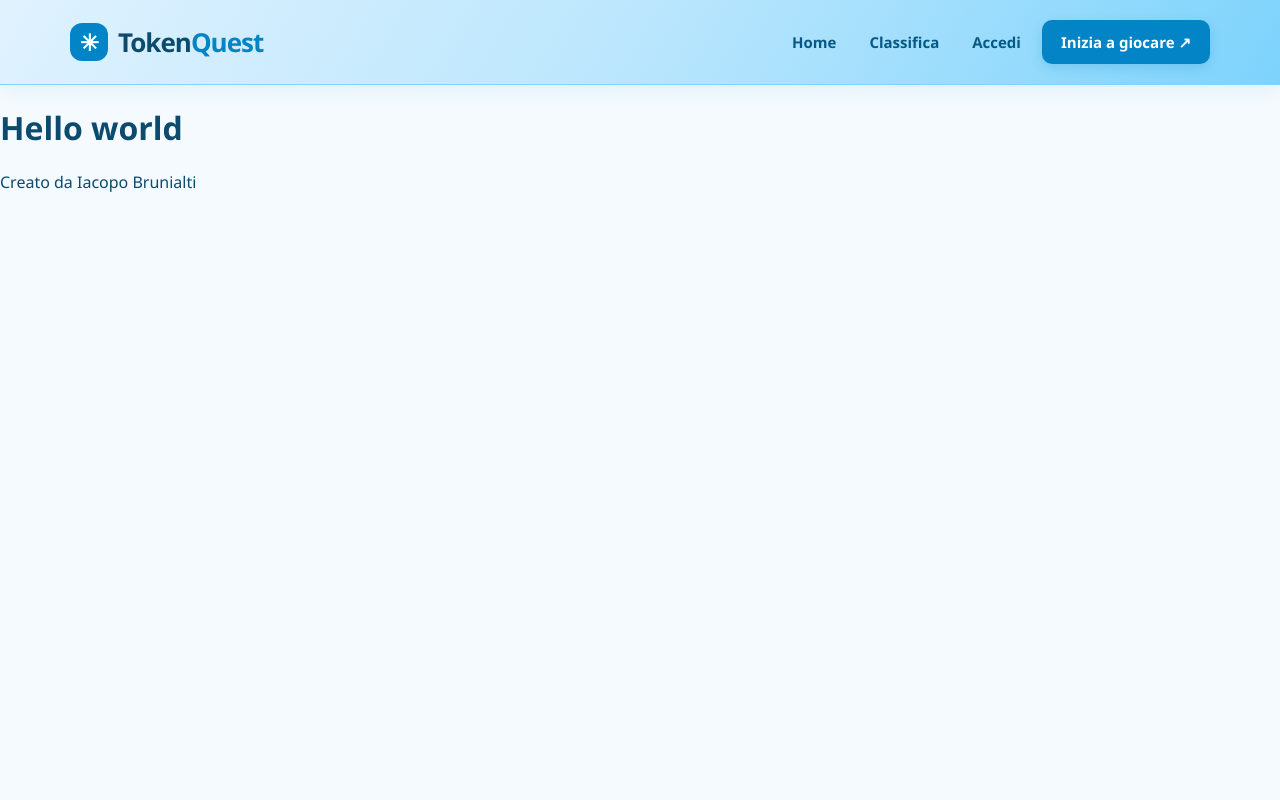
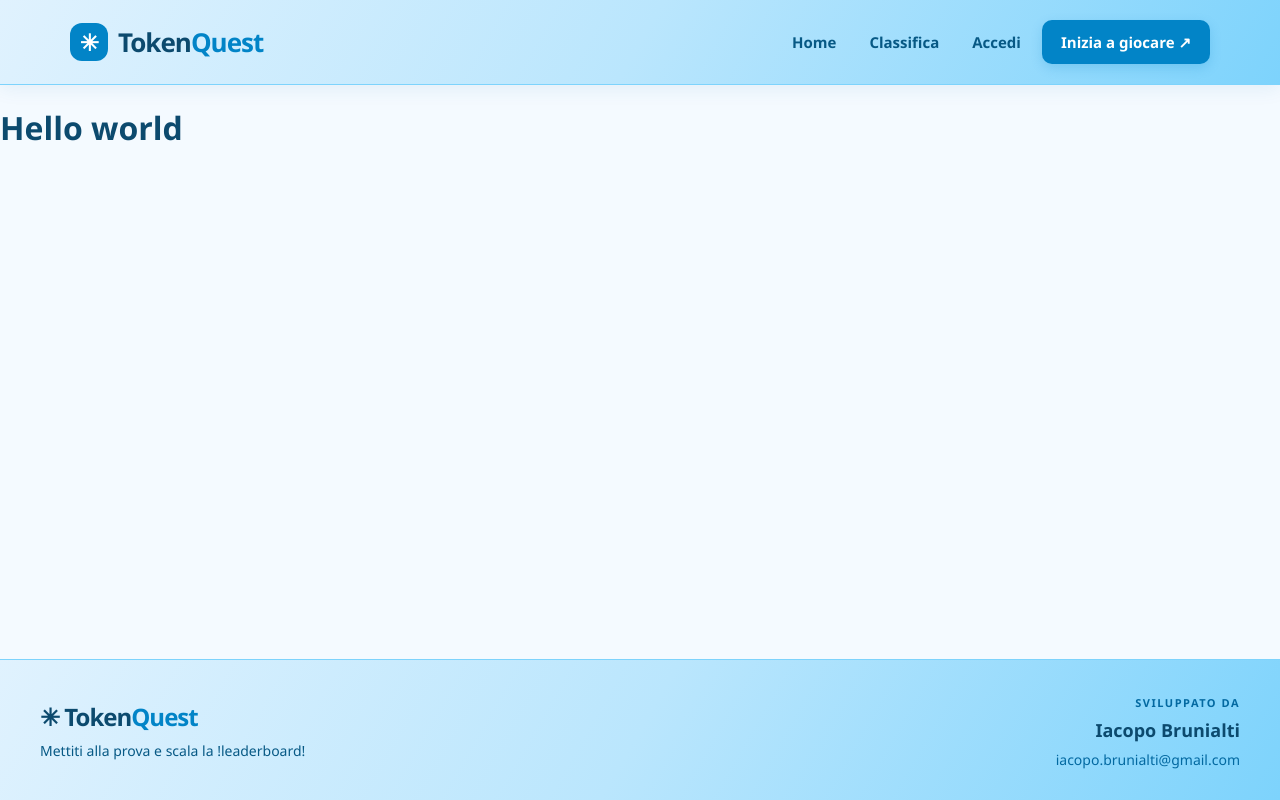
Before and after one commit to iacmee/TokenQuest, a Flask app: page / in a window 1280 px wide. Run offline with Flask 3, Linux system fonts and the light colour scheme.

Commit message:
[NEW] footer and main added

```diff
--- a/static/style.css
+++ b/static/style.css
@@ -6,10 +6,16 @@ body {
     margin: 0;
     min-height: 100vh;
 
+    display: flex;
+    flex-direction: column;
+
     background-color: #f4faff;
     color: #0c4a6e;
+    font-family: "Segoe UI", Arial, sans-serif;
+}
 
-    font-family: "Segoe UI", Arial, sans-serif;
+main {
+    flex: 1;
 }
 
 button,
@@ -196,3 +202,185 @@ input {
         font-size: 14px;
     }
 }
+
+
+
+
+
+
+
+
+
+
+
+
+
+
+
+
+
+
+
+
+
+
+
+/* Piè di pagina */
+
+.site-footer {
+    background: linear-gradient(
+        120deg,
+        #e0f2fe,
+        #bae6fd,
+        #7dd3fc
+    );
+
+    border-top: 1px solid #7dd3fc;
+    padding: 30px;
+    color: #0c4a6e;
+}
+
+
+/* Contenitore principale */
+
+.footer-container {
+    display: flex;
+    justify-content: space-between;
+    align-items: center;
+    flex-wrap: wrap;
+    gap: 25px;
+
+    max-width: 1200px;
+    margin: 0 auto;
+}
+
+
+/* Logo */
+
+.footer-brand a {
+    color: #0c4a6e;
+    font-size: 24px;
+    font-weight: 800;
+    letter-spacing: -1px;
+    text-decoration: none;
+}
+
+.footer-brand span {
+    color: #0284c7;
+}
+
+.footer-brand p {
+    color: #075985;
+    font-size: 14px;
+    margin: 8px 0 0;
+}
+
+
+/* Autore */
+
+.footer-author {
+    text-align: right;
+}
+
+.footer-author small {
+    color: #0369a1;
+    font-size: 11px;
+    font-weight: 600;
+    letter-spacing: 1.5px;
+}
+
+.footer-author h3 {
+    font-size: 18px;
+    margin: 6px 0;
+}
+
+.footer-author a {
+    color: #0369a1;
+    font-size: 14px;
+    text-decoration: none;
+}
+
+.footer-author a:hover {
+    text-decoration: underline;
+}
+
+
+/* Copyright */
+
+.footer-bottom {
+    max-width: 1200px;
+
+    margin: 25px auto 0;
+    padding-top: 18px;
+
+    border-top: 1px solid rgba(2, 132, 199, 0.2);
+
+    text-align: center;
+    font-size: 13px;
+    color: #075985;
+}
+
+
+/* Adattamento agli smartphone */
+
+@media (max-width: 600px) {
+
+    .footer-container {
+        flex-direction: column;
+        text-align: center;
+    }
+
+    .footer-author {
+        text-align: center;
+    }
+}
+
+
+
+
+
+
+
+
+
+
+.flash-container {
+    max-width: 1200px;
+    margin: 20px auto;
+    padding: 0 30px;
+}
+
+.flash {
+    padding: 14px 20px;
+    margin-bottom: 12px;
+
+    background-color: #e0f2fe;
+    color: #075985;
+
+    border: 1px solid #7dd3fc;
+    border-radius: 8px;
+
+    font-size: 15px;
+    font-weight: 500;
+}
+
+/* Operazione riuscita */
+.flash[data-category="success"] {
+    background-color: #dcfce7;
+    border-color: #86efac;
+    color: #166534;
+}
+
+/* Errore */
+.flash[data-category="error"] {
+    background-color: #fee2e2;
+    border-color: #fca5a5;
+    color: #991b1b;
+}
+
+/* Avvertimento */
+.flash[data-category="warning"] {
+    background-color: #fef3c7;
+    border-color: #fcd34d;
+    color: #92400e;
+}
--- a/templates/base.html
+++ b/templates/base.html
@@ -16,7 +16,7 @@
 
 <header class="site-header">
 
-    <nav class="navbar" aria-label="Navigazione principale">
+    <nav class="navbar">
 
         <!-- Logo -->
         <a class="brand" href="{{ url_for('index') }}">
@@ -58,14 +58,62 @@
 
 </header>
 
-    <main>
-        {% block content %}
-        {% endblock %}
-    </main>
+<main>
 
-    <footer>
-        Creato da Iacopo Brunialti
-    </footer>
+    {% with messages = get_flashed_messages(with_categories=true) %}
+
+        {% if messages %}
+
+            <div class="flash-container" aria-live="polite">
+
+                {% for category, message in messages %}
+
+                    <div class="flash" data-category="{{ category }}">
+                        {{ message }}
+                    </div>
+
+                {% endfor %}
+
+            </div>
+
+        {% endif %}
+
+    {% endwith %}
+
+    {% block content %}
+    {% endblock %}
+
+</main>
+
+<footer class="site-footer">
+
+    <div class="footer-container">
+
+        <!-- Informazioni sul sito -->
+        <div class="footer-brand">
+            <a href="{{ url_for('index') }}">
+                ✳ Token<span>Quest</span>
+            </a>
+
+            <p>Mettiti alla prova e scala la !leaderboard!</p>
+        </div>
+
+        <!-- Informazioni sull'autore -->
+        <div class="footer-author">
+
+            <small>SVILUPPATO DA</small>
+
+            <h3>Iacopo Brunialti</h3>
+
+            <a href="mailto:iacopo.brunialti@gmail.com">
+                iacopo.brunialti@gmail.com
+            </a>
+
+        </div>
+
+    </div>
+
+</footer>
 
 </body>
 </html>
```
